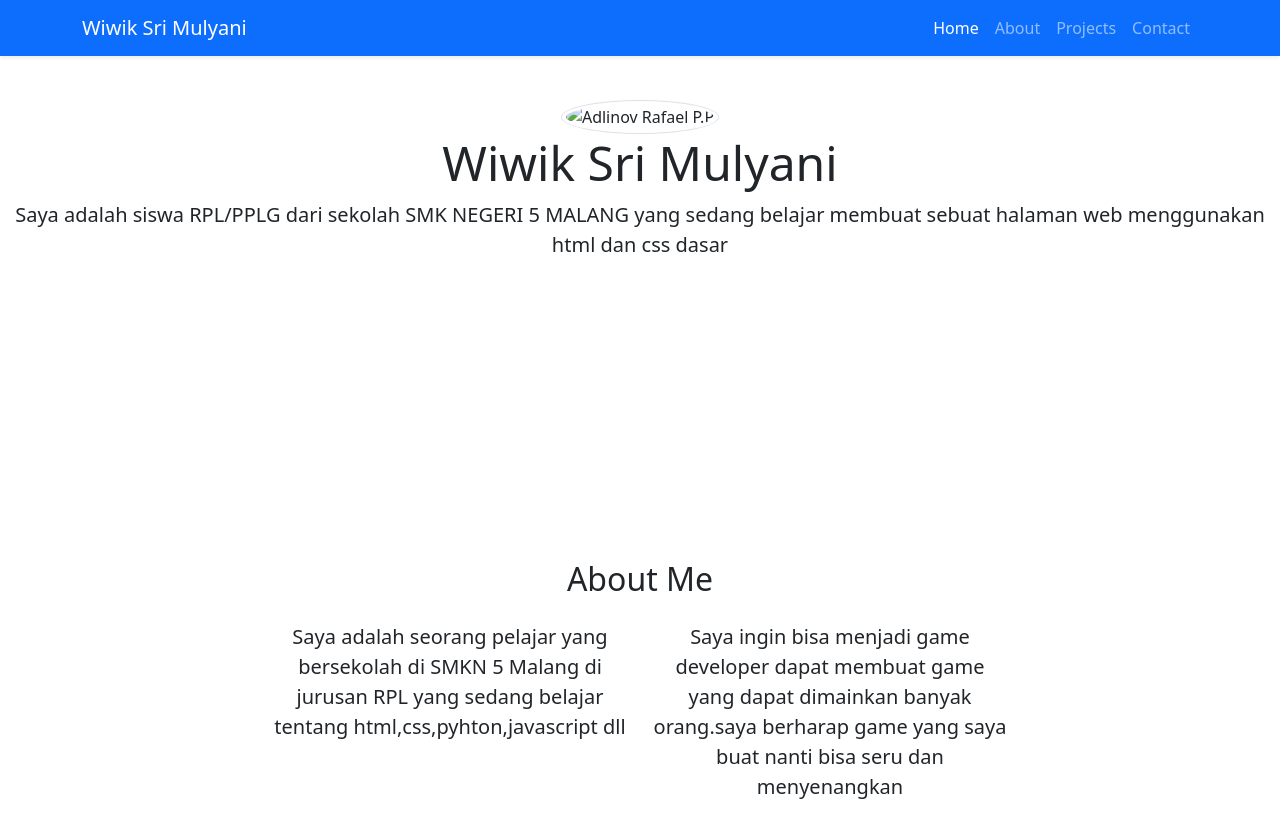
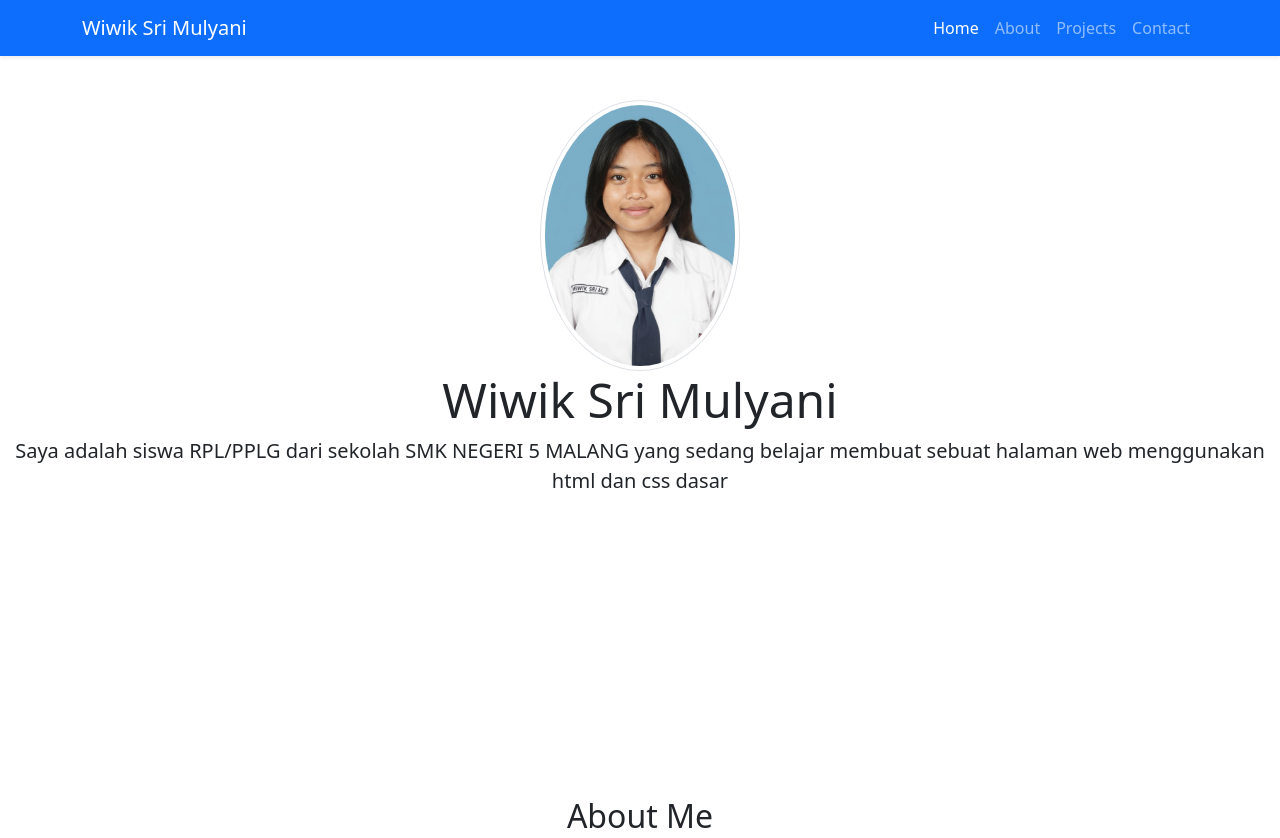
Before and after one commit to wiwiksrimulyani/wiwiksrimulyani.github.io, a plain HTML site: page index.html in a window 1280 px wide. Shown: the top 838 px of the page. Drawn offline with nearby package versions, Linux system fonts and the light colour scheme.

Commit message:
Update image source in jumbotron section

```diff
--- a/index.html
+++ b/index.html
@@ -50,7 +50,7 @@
 
     <!-- Jumbotron -->
     <section class="jumbotron text-center">
-        <img src="foto/wiwik.jpg" alt="Adlinov Rafael P.P" width="200" class="rounded-circle img-thumbnail" />
+        <img src="foto/IMG-20260921-WA0000(1).jpg" alt="Adlinov Rafael P.P" width="200" class="rounded-circle img-thumbnail" />
         <h1 class="display-5">Wiwik Sri Mulyani</h1>
         <p class="lead">Saya adalah siswa RPL/PPLG dari sekolah SMK NEGERI 5 MALANG yang sedang belajar membuat sebuat halaman web menggunakan html dan css dasar</p>
         <svg xmlns="http://www.w3.org/2000/svg" viewBox="0 0 1440 320">
```
